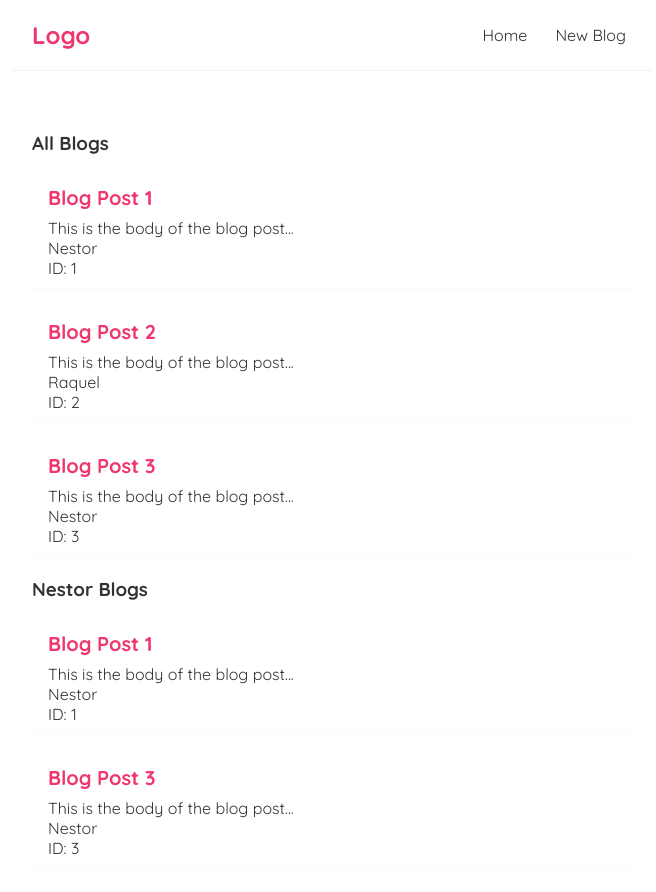
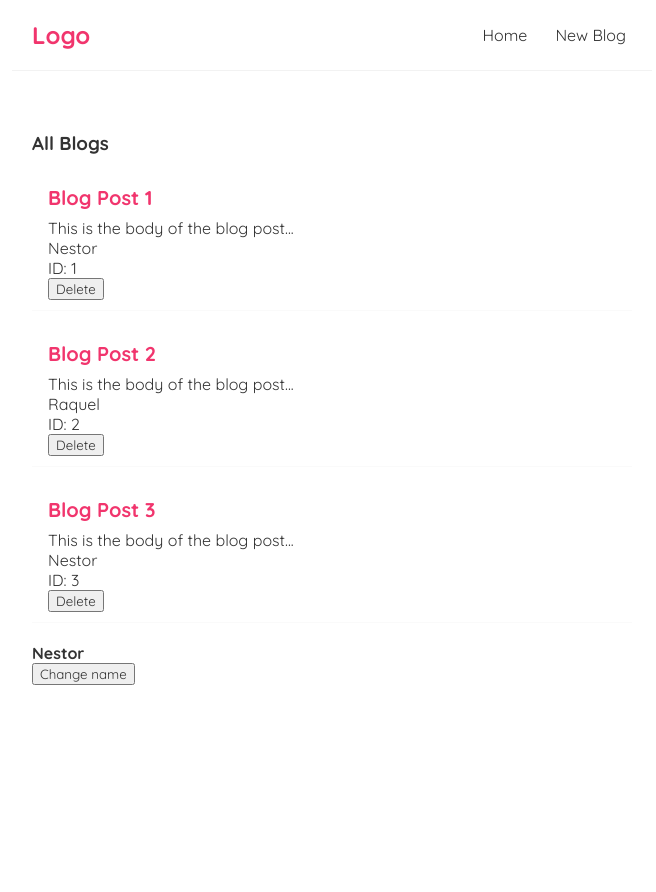
Before and after one commit to nestor-pineda/React-Travel-Blog, a React (Create React App) app: page / in a window 1280 px wide. Shown: the top 892 px of the page, without its empty margins (308-964 px from the left). After the commit the page ends 800 px from the top, so only its background shows below. Built offline with nearby package versions, Linux system fonts and the light colour scheme.

Commit message:
testing useEffect Hook

```diff
--- a/src/Home.js
+++ b/src/Home.js
@@ -1,4 +1,4 @@
-import { useState } from "react";
+import { useEffect, useState } from "react";
 import List from "./List";
 
 const Home = () => {
@@ -8,10 +8,22 @@ const Home = () => {
     { title: "Blog Post 3", body: "This is the body of the blog post...", author: "Nestor", id: 3 },
   ]);
 
+  const [name, setName] = useState("Nestor");
+
+  const handleDelete = (id) => {
+    const newBlogs = blogs.filter((item) => item.id !== id);
+    setBlogs(newBlogs);
+  };
+
+  useEffect(() => {
+    console.log("A render has happened!");
+  }, [name]);
+
   return (
     <div className="home">
-      <List blogs={blogs} title="All Blogs" />
-      <List blogs={blogs.filter((item) => item.author === "Nestor")} title="Nestor Blogs" />
+      <List blogs={blogs} title="All Blogs" handleDelete={handleDelete} />
+      <h4>{name}</h4>
+      <button onClick={() => setName("Juan")}>Change name</button>
     </div>
   );
 };
--- a/src/List.jsx
+++ b/src/List.jsx
@@ -1,4 +1,4 @@
-const List = ({ blogs, title }) => {
+const List = ({ blogs, title, handleDelete }) => {
   return (
     <div className="blog-list">
       <h3>{title}</h3>
@@ -9,6 +9,7 @@ const List = ({ blogs, title }) => {
             <p>{item.body}</p>
             <p>{item.author}</p>
             <p>ID: {item.id}</p>
+            <button onClick={() => handleDelete(item.id)}>Delete</button>
           </div>
         );
       })}
```
